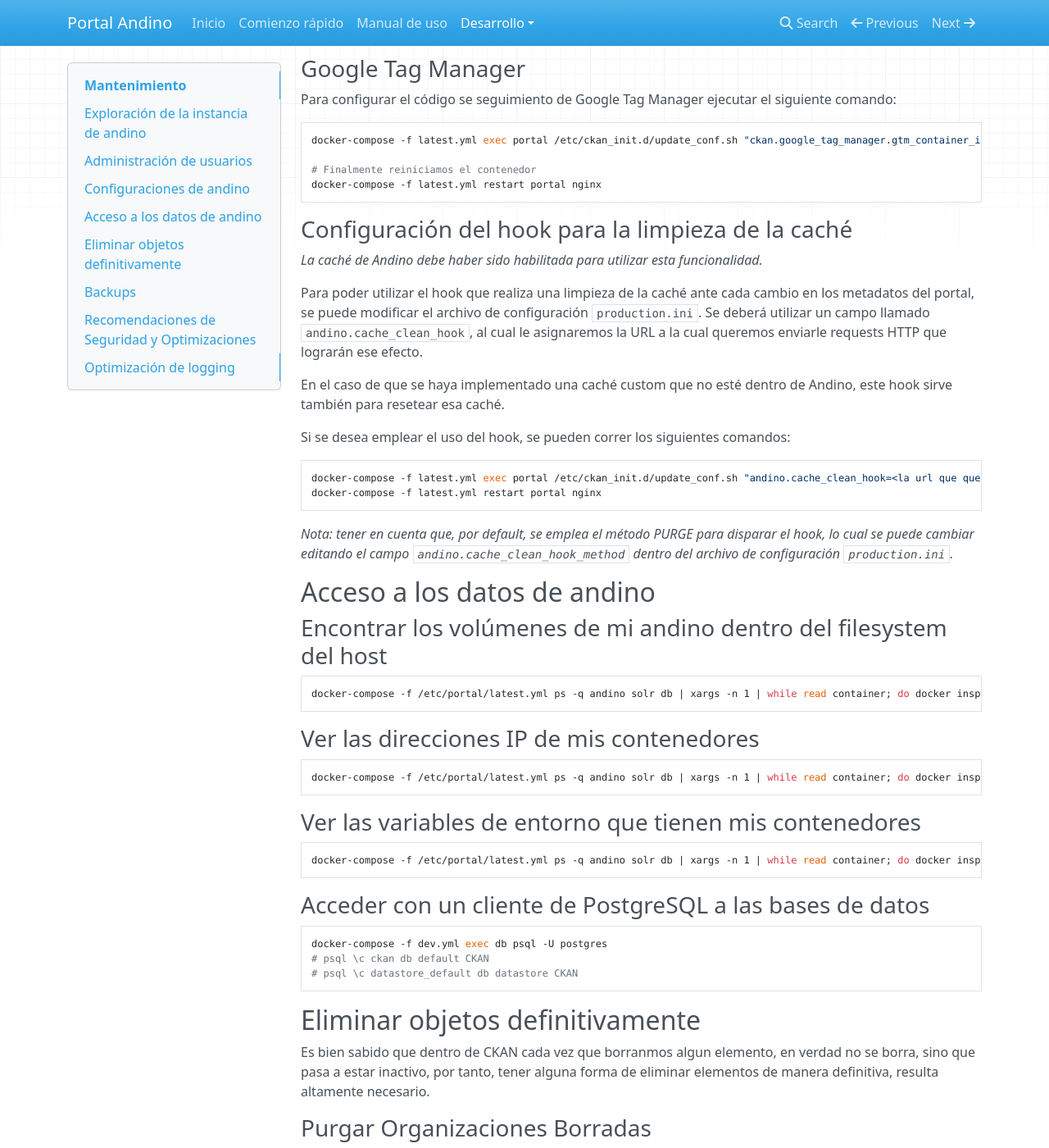
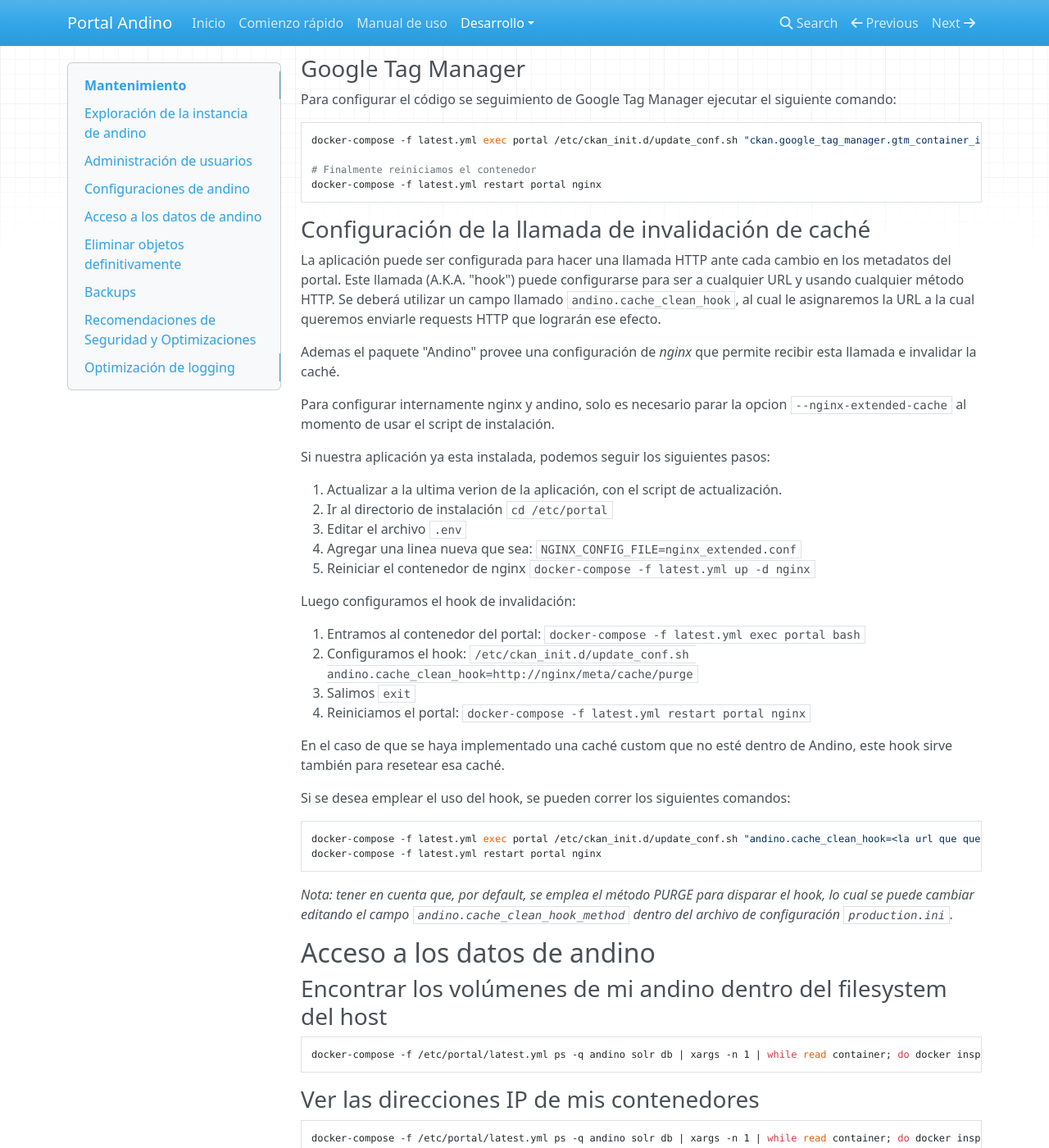
Before and after one commit to datosgobar/portal-andino, an MkDocs documentation site: the page built from docs/developers/maintenance.md, in a window 1280 px wide and 1400 px high, scrolled down 3980 px. Shown: the whole window at 82% size. Built offline with MkDocs 1.6.1, drawn with Linux system fonts in a browser that asks for light colours; nearby versions of some CDN libraries; old or Windows-style settings are respelled for this version of MkDocs.

Commit message:
Actualizo la documentacion
Agrego la configuracion para usar la configuracion interna entre nginx y andino
para la cache extendida

```diff
--- a/docs/developers/maintenance.md
+++ b/docs/developers/maintenance.md
@@ -198,13 +198,33 @@ Para configurar el código se seguimiento de Google Tag Manager ejecutar el sigu
     # Finalmente reiniciamos el contenedor
     docker-compose -f latest.yml restart portal nginx
 
-### Configuración del hook para la limpieza de la caché
+### Configuración de la llamada de invalidación de caché
 
-*La caché de Andino debe haber sido habilitada para utilizar esta funcionalidad.*
+La aplicación puede ser configurada para hacer una llamada HTTP ante cada cambio en los metadatos del portal.
+Este llamada (A.K.A. "hook") puede configurarse para ser a cualquier URL y usando cualquier método HTTP.
+Se deberá utilizar un campo llamado `andino.cache_clean_hook`,  al cual le asignaremos la URL a la cual
+queremos enviarle requests HTTP que lograrán ese efecto.
 
-Para poder utilizar el hook que realiza una limpieza de la caché ante cada cambio en los metadatos del portal, se puede
-modificar el archivo de configuración `production.ini`. Se deberá utilizar un campo llamado `andino.cache_clean_hook`,
-al cual le asignaremos la URL a la cual queremos enviarle requests HTTP que lograrán ese efecto.
+Ademas el paquete "Andino" provee una configuración de *nginx* que permite recibir esta llamada e invalidar la caché.
+
+Para configurar internamente nginx y andino, solo es necesario parar la opcion `--nginx-extended-cache` al momento de
+usar el script de instalación.
+
+Si nuestra aplicación ya esta instalada, podemos seguir los siguientes pasos:
+
+1. Actualizar a la ultima verion de la aplicación, con el script de actualización.
+1. Ir al directorio de instalación `cd /etc/portal`
+1. Editar el archivo `.env`
+1. Agregar una linea nueva que sea: `NGINX_CONFIG_FILE=nginx_extended.conf`
+1. Reiniciar el contenedor de nginx `docker-compose -f latest.yml up -d nginx`
+
+Luego configuramos el hook de invalidación:
+
+1. Entramos al contenedor del portal: `docker-compose -f latest.yml exec portal bash`
+1. Configuramos el hook: `/etc/ckan_init.d/update_conf.sh andino.cache_clean_hook=http://nginx/meta/cache/purge`
+1. Salimos `exit`
+1. Reiniciamos el portal: `docker-compose -f latest.yml restart portal nginx`
+
 
 En el caso de que se haya implementado una caché custom que no esté dentro de Andino, este hook sirve también para
 resetear esa caché.
```
